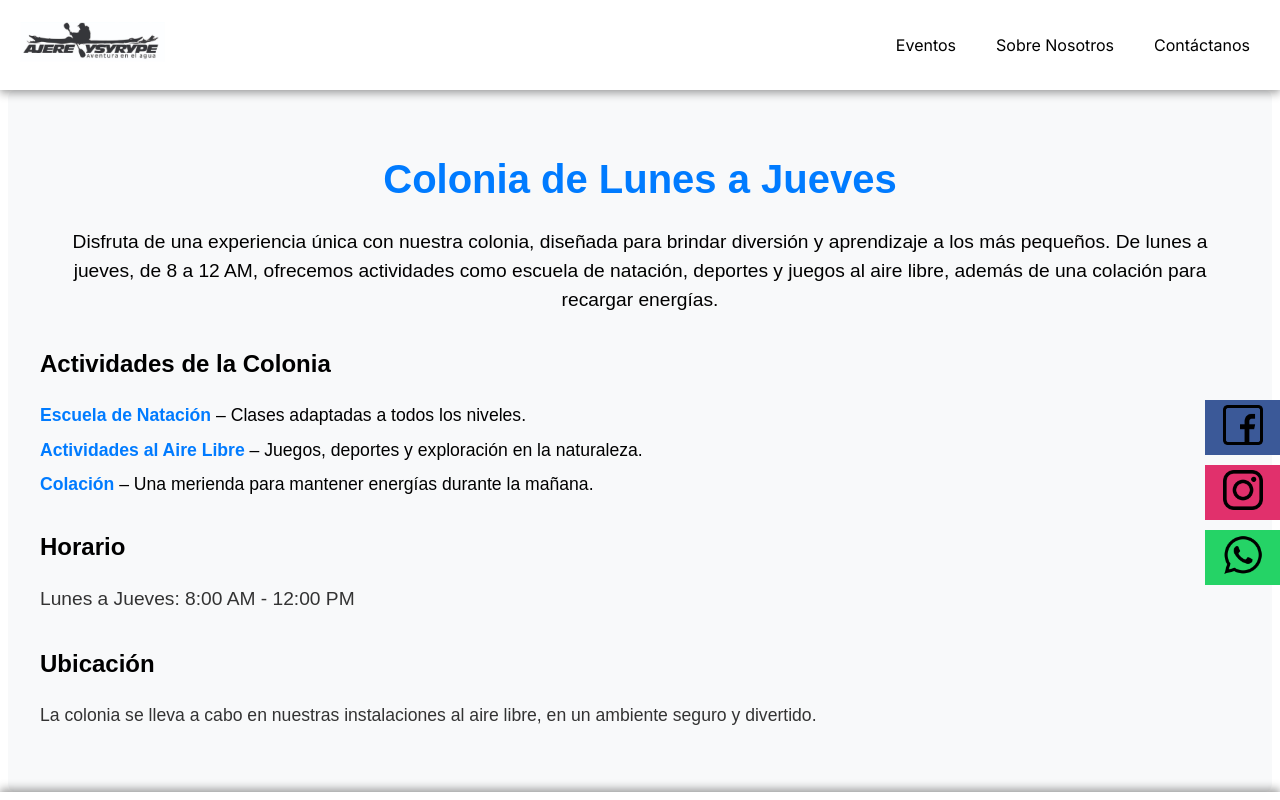
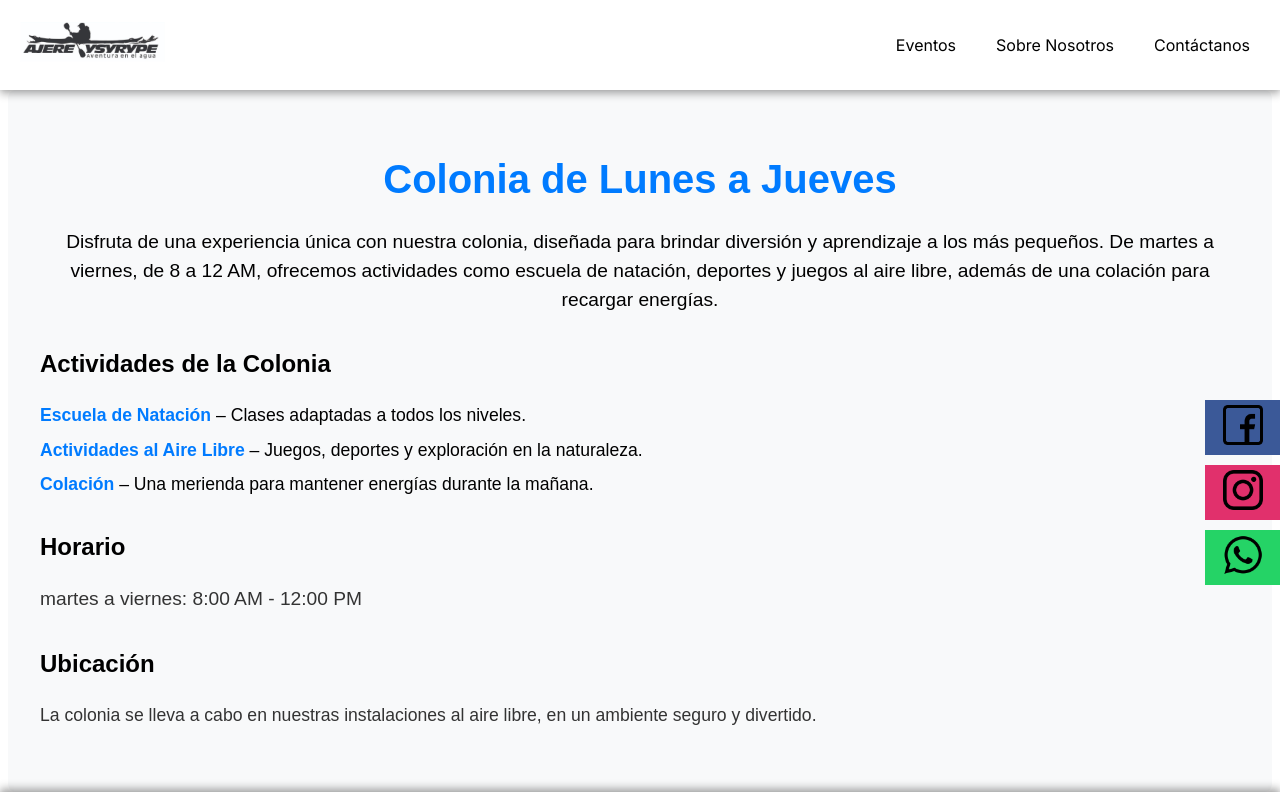
Before and after one commit to llanito7361/nautica-ajere-ysyripe, a Next.js app: page /eventos/colonia in a window 1280 px wide. Shown: the top 800 px of the page. Built offline with nearby package versions, Linux system fonts and the light colour scheme.

Commit message:
changes on colonia

```diff
--- a/app/eventos/colonia/page.jsx
+++ b/app/eventos/colonia/page.jsx
@@ -7,7 +7,7 @@ const Colonia = () => {
       <h1 className={styles.title}>Colonia de Lunes a Jueves</h1>
       <p className={styles.description}>
         Disfruta de una experiencia única con nuestra colonia, diseñada para brindar diversión y aprendizaje a los más pequeños.
-        De lunes a jueves, de 8 a 12 AM, ofrecemos actividades como escuela de natación, deportes y juegos al aire libre, además de una colación para recargar energías.
+        De martes a viernes, de 8 a 12 AM, ofrecemos actividades como escuela de natación, deportes y juegos al aire libre, además de una colación para recargar energías.
       </p>
 
       <section className={styles.activities}>
@@ -21,7 +21,7 @@ const Colonia = () => {
 
       <section className={styles.schedule}>
         <h2>Horario</h2>
-        <p>Lunes a Jueves: 8:00 AM - 12:00 PM</p>
+        <p>martes a viernes: 8:00 AM - 12:00 PM</p>
       </section>
 
       <section className={styles.location}>
```
